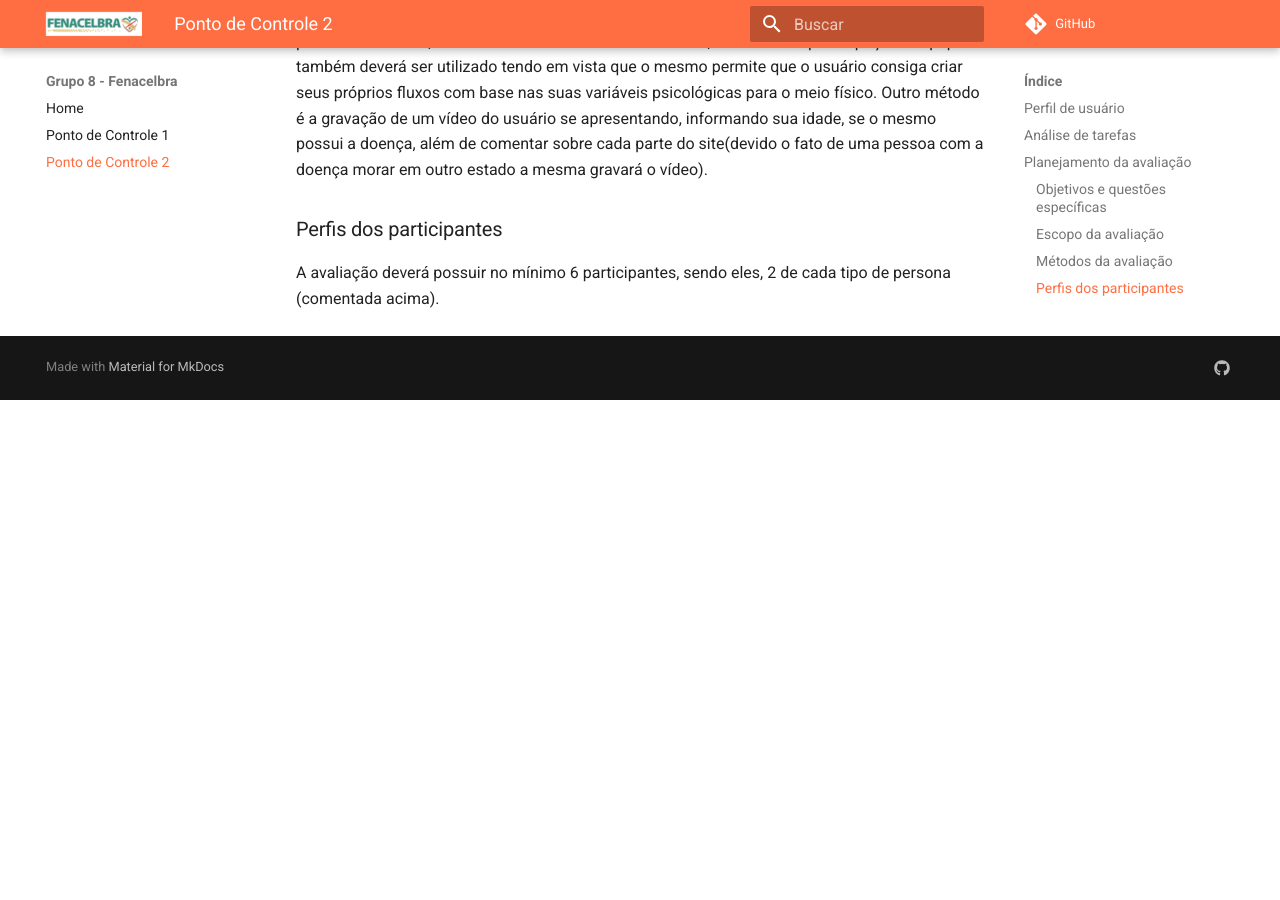
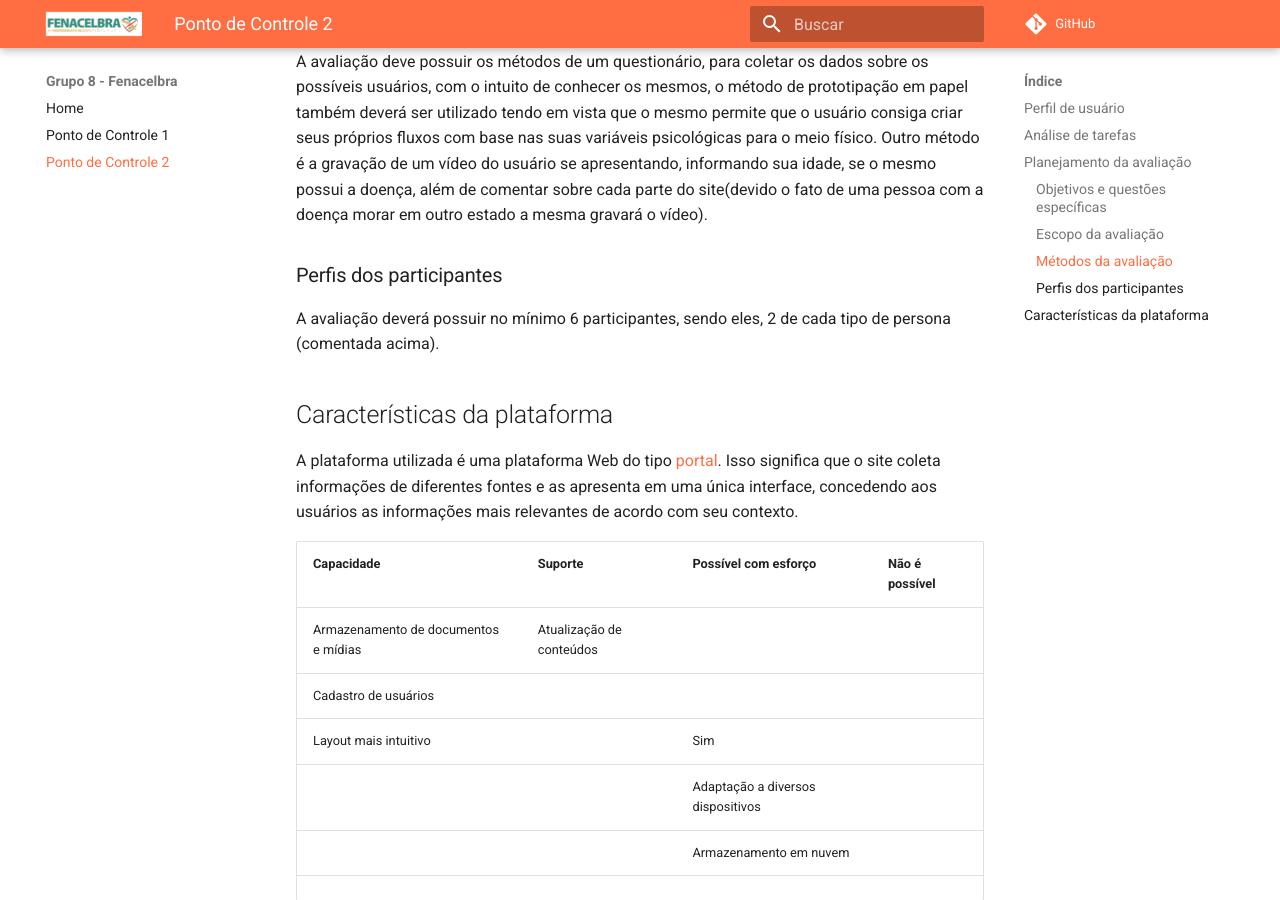
Before and after one commit to Interacao-Humano-Computador/2019.2-FENALCEBRA, an MkDocs documentation site: the page built from docs/seminario2.md, in a window 1280 px wide and 900 px high, scrolled down 1900 px. Built offline with MkDocs 1.6.1 and Material for MkDocs 9.7.7, drawn with Linux system fonts in a browser that asks for light colours; comment, search, counter and statistics services are not loaded; before the commit the page ends 2300 px from its top, so only the background shows below that; some of the changed text lies outside the part shown.

Commit message:
Adicionando características da plataforma

```diff
--- a/docs/seminario2.md
+++ b/docs/seminario2.md
@@ -7,6 +7,7 @@
 | 14/10/2019 | 1.0    | Iniciando documento                   | Marcelo Magalhães |
 | 14/10/2019 | 1.0    | Adicionando planejamento da avaliação | Victor Peixoto    |
 | 14/10/2019 | 1.0    | Adicionando apresentação              | Marcelo Magalhães |
+| 14/10/2019 | 1.0    | Adicionando tópico de características da plataforma| Débora Vilela|
 
 ## Perfil de usuário
 
@@ -24,7 +25,7 @@ Para uma avaliação ser bem sucedida a mesma precisa de planejamento, caso cont
 
 ### Objetivos e questões específicas
 
-O principal intuito desta avaliação de IHC é para melhorar o site da [fenacelbra](http://www.fenacelbra.com.br/) tendo em vista que a experiência de usuário do mesmo é extremamente pobre. Além do golfo de execução ser extremamente alto, tendo em vista que a interface se torna extremamente difícil de se usar ao entrar em algum menu, além do mesmo muitas vezes não conseguir cumprir seus objetivos previamente estabelecidos.
+O principal intuito desta avaliação de IHC é para melhorar o site da [Fenacelbra](http://www.fenacelbra.com.br/) tendo em vista que a experiência de usuário do mesmo é extremamente pobre. Além do golfo de execução ser extremamente alto, tendo em vista que a interface se torna extremamente difícil de se usar ao entrar em algum menu, além do mesmo muitas vezes não conseguir cumprir seus objetivos previamente estabelecidos.
 
 ### Escopo da avaliação
 
@@ -37,3 +38,17 @@ A avaliação deve possuir os métodos de um questionário, para coletar os dado
 ### Perfis dos participantes
 
 A avaliação deverá possuir no mínimo 6 participantes, sendo eles, 2 de cada tipo de persona (comentada acima).
+
+
+## Características da plataforma
+
+A plataforma utilizada é uma plataforma Web do tipo [portal](https://vertigo.com.br/plataforma-digital-portal-intranet-mobile/). Isso significa que o site coleta informações de diferentes fontes e as apresenta em uma única interface, concedendo aos usuários as informações mais relevantes de acordo com seu contexto.
+
+ |Capacidade |Suporte |Possível com esforço |Não é possível |
+ |:--------- |:----- | :---------------- | :---------------- |
+ |Armazenamento de documentos e mídias |Atualização de conteúdos|
+ |Cadastro de usuários|
+ |Layout mais intuitivo|| Sim|
+ |||Adaptação a diversos dispositivos|
+ |||Armazenamento em nuvem|
+ |
```
